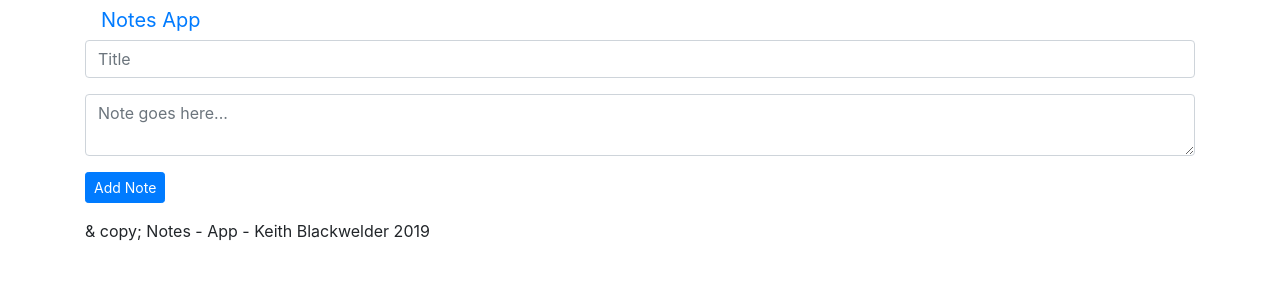
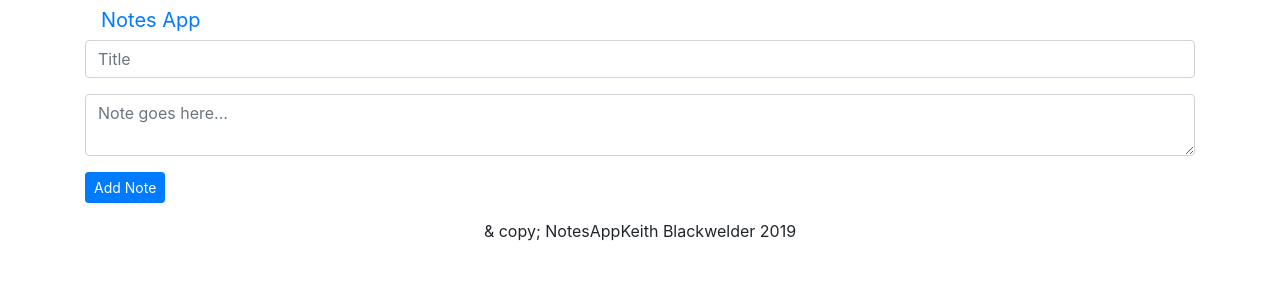
Before and after one commit to Keith-Projects/notes-app, a React (Create React App) app: page / in a window 1280 px wide. Shown: the top 300 px of the page. Built offline with nearby package versions, Linux system fonts and the light colour scheme.

Commit message:
added current note to show the current note after posted

```diff
--- a/src/App.js
+++ b/src/App.js
@@ -5,9 +5,9 @@ class App extends React.Component {
         return ( <
             div className = "container" >
             <
-            header >
+            header className = "row" >
             <
-            nav >
+            nav className = "col-xs-10 col-md-8 col-lg-4" >
             <
             a className = "navbar navbar-brand"
             href = "index.html" >
@@ -21,10 +21,11 @@ class App extends React.Component {
             Body / >
 
             <
+            footer className = "row" >
+            <
+            div className = "col-xs-12 col-md-8 col-lg-4 text-center mx-auto" > &
+            copy; NotesAppKeith Blackwelder 2019 < /div>< /
             footer >
-            &
-            copy; Notes - App - Keith Blackwelder 2019 <
-            /footer>
 
             <
             /div>
@@ -37,7 +38,8 @@ class Body extends React.Component {
         return ( <
             main >
             <
-            NoteForm / > <
+            NoteForm / >
+            <
             /main>
         );
     }
@@ -56,17 +58,17 @@ class NoteForm extends React.Component {
         this.handleSubmit = this.handleSubmit.bind(this);
     }
 
-    handleInput (e) {
+    handleInput(e) {
         this.setState({
             title: e.target.value
         });
     }
 
-    handleChange (e) {
+    handleChange(e) {
 
 
         const textareaLen = e.target.value;
-        document.querySelector('#count').innerHTML = `${ textareaLen.length}/550</main>`;
+        document.querySelector('#count').innerHTML = `${textareaLen.length}/550</main>`;
 
         this.setState({
             note: textareaLen
@@ -75,13 +77,16 @@ class NoteForm extends React.Component {
 
     handleSubmit(e) {
         e.preventDefault();
-        alert(this.state.title);
-        alert(this.state.note);
+        //</div>alert(this.state.title);
+        //</footer>alert(this.state.note);
 
+        document.querySelector('#title').value = '';
+        document.querySelector('#note').value = '';
+        document.querySelector('#count').innerHTML = '';
 
     }
 
-    render() {
+    render(current) {
         return ( <
             div >
             <
@@ -116,17 +121,47 @@ class NoteForm extends React.Component {
                 this.handleChange
             }
             name = "note"
+            id = "note"
             required = "true" / >
             <
-            span id = "count" > < /span> <
-            /div> <
+            span id = "count" > < /span> < /
+            div > <
             div className = "form-group" >
             <
             button className = "btn btn-primary btn-sm"
             type = "submit" > Add Note < /button> < /
-            div > < /form > < /
+            div > < /form >  <
+            CurrentNote note = {
+                this.state.note
+            }
+            title = {
+                this.state.title
+            }
+            / >< /
             div >
-        )
+        );
+    }
+}
+
+class CurrentNote extends React.Component {
+
+    check(e) {
+        alert(e.target.clientWidth);
+    }
+
+    render() {
+        return ( <
+            div className = "container" >
+            <
+            div className = "row" >
+            <
+            div className = "col" > {
+                this.props.title
+            } < /
+            div > < /
+            div > <
+            /div>
+        );
     }
 }
 
```
